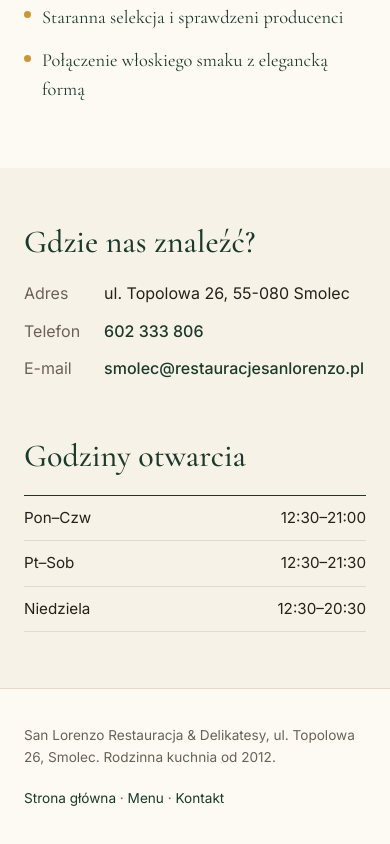
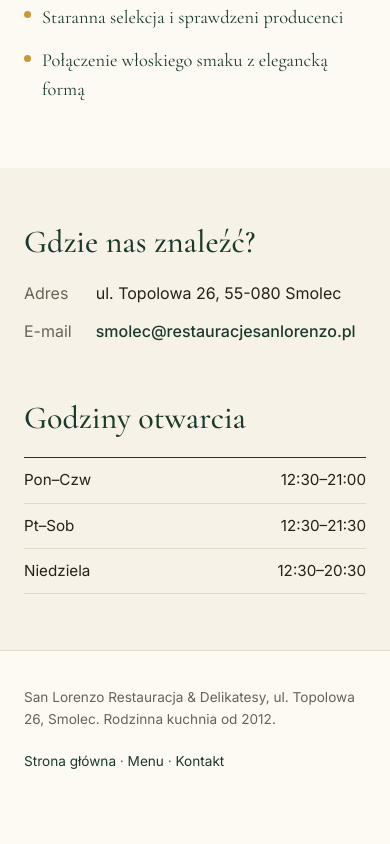
Before and after one commit to Lonviq2026/san-lorenzo-2026, a plain HTML site: page delikatesysanlorenzo.html in a window 390 px wide. Shown: the part 1897-2741 px from the top of the page. Drawn offline with nearby package versions, Linux system fonts and the light colour scheme.

Commit message:
Remove delikatesy phone, rename Rezerwacje to Zamowienia

```diff
--- a/delikatesysanlorenzo.html
+++ b/delikatesysanlorenzo.html
@@ -168,7 +168,6 @@
       <h2>Gdzie nas znaleźć?</h2>
       <dl>
         <dt>Adres</dt><dd>ul. Topolowa 26, 55-080 Smolec</dd>
-        <dt>Telefon</dt><dd><a href="tel:+48602333806">602 333 806</a></dd>
         <dt>E-mail</dt><dd><a href="mailto:smolec@restauracjesanlorenzo.pl">smolec@restauracjesanlorenzo.pl</a></dd>
       </dl>
     </div>
```
